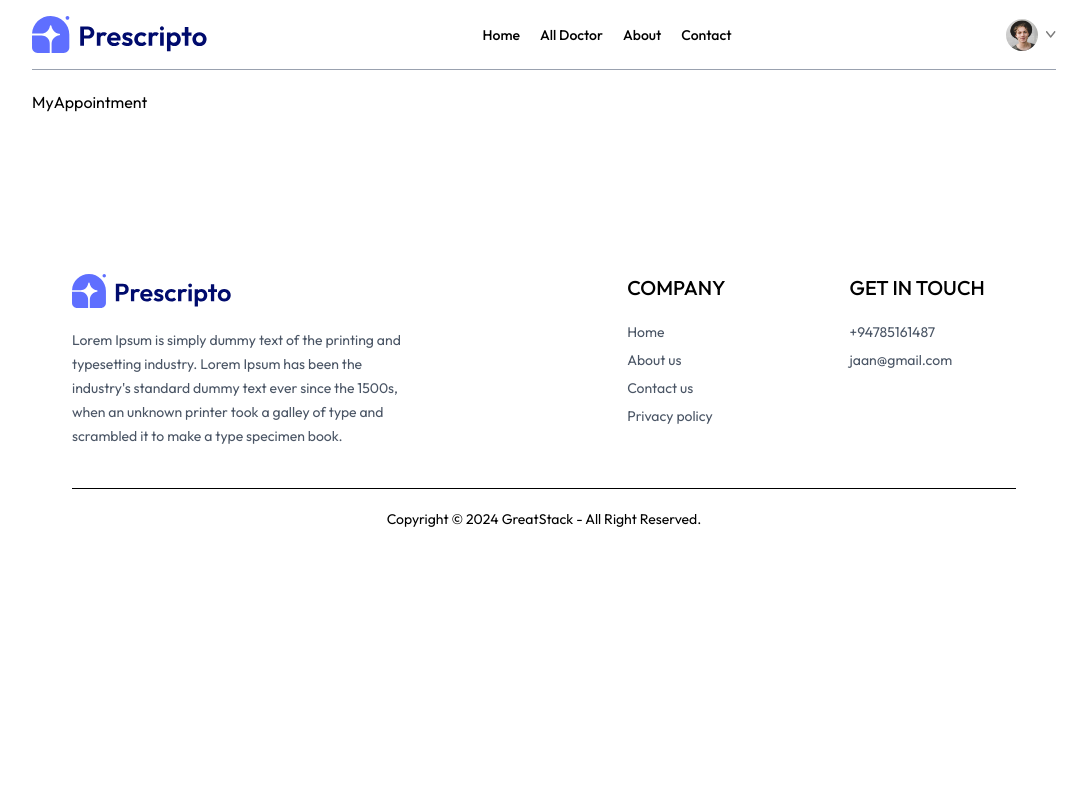
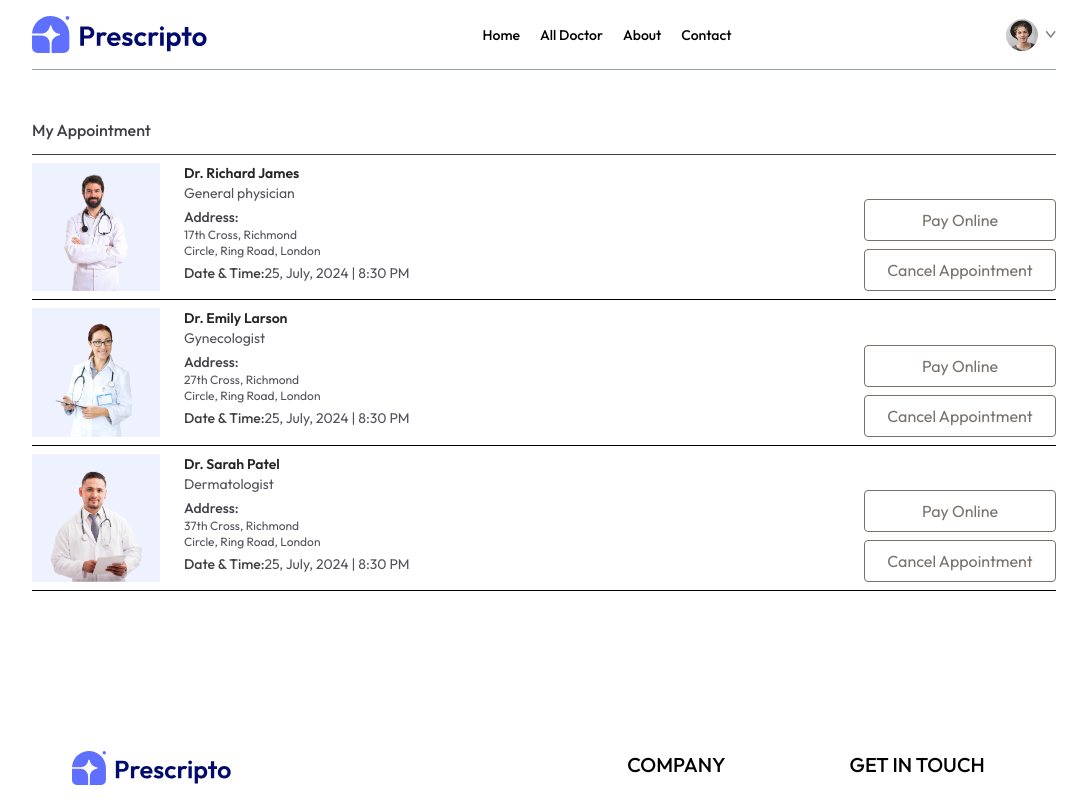
Before and after one commit to H-Janath/Appointments-booking-system-frontend, a React (Vite) app: page /my-appointment in a window 1280 px wide. Shown: the top 800 px of the page, without its empty margins (96-1183 px from the left). Built offline with nearby package versions, Linux system fonts and the light colour scheme.

Commit message:
Display appointment details with doctor information and action buttons for payment and cancellation

```diff
--- a/src/pages/MyAppointment.jsx
+++ b/src/pages/MyAppointment.jsx
@@ -1,8 +1,36 @@
-import React from 'react'
+import React, { useContext } from 'react'
+import {AppContext} from '../context/AppContext'
+const MyAppointment = () => {
 
-const MyAppointment = () => {
+
+  const {doctors} = useContext(AppContext)
+
   return (
-    <div>MyAppointment</div>
+    <div>
+      <p className='pb-3 mt-12 font-medium text-zinc-700 border-b'>My Appointment</p>
+      <div>
+        {doctors.slice(0,3).map((item,index)=>(
+          <div className='grid grid-cols-[1fr_2fr} gap-4 sm:flex sm:gap-6 py-2 border-b' key={index}>
+            <div>
+            <img className='w-32 bg-indigo-50' src={item.image} alt="" />
+            </div>
+            <div className='flex-1 text-sm text-zinc-600'>
+              <p className='text-neutral-800 font-semibold'>{item.name}</p>
+              <p>{item.speciality}</p>
+              <p className='text-zinc-700 font-medium mt-1'>Address:</p>
+              <p className='text-xs'>{item.address.line1}</p>
+              <p className='text-xs'>{item.address.line2}</p>
+              <p className='text-sm mt-1'><span className='text-sm text-neutral-700 font-medium'>Date & Time:</span>25, July, 2024 | 8:30 PM</p>
+            </div>
+            <div></div>
+            <div className='flex flex-col gap-2 justify-end'>
+              <button className='4text-sm text-stone-500 text-center sm:min-w-48 py-2 border rounded hover:bg-sky-700 hover:text-white transition-all duration-300'>Pay Online</button>
+              <button className='4text-sm text-stone-500 text-center sm:min-w-48 py-2 border rounded hover:bg-red-600 hover:text-white transition-all duration-300'>Cancel Appointment</button>
+            </div>
+          </div>
+        ))}
+      </div>
+    </div>
   )
 }
 
```
